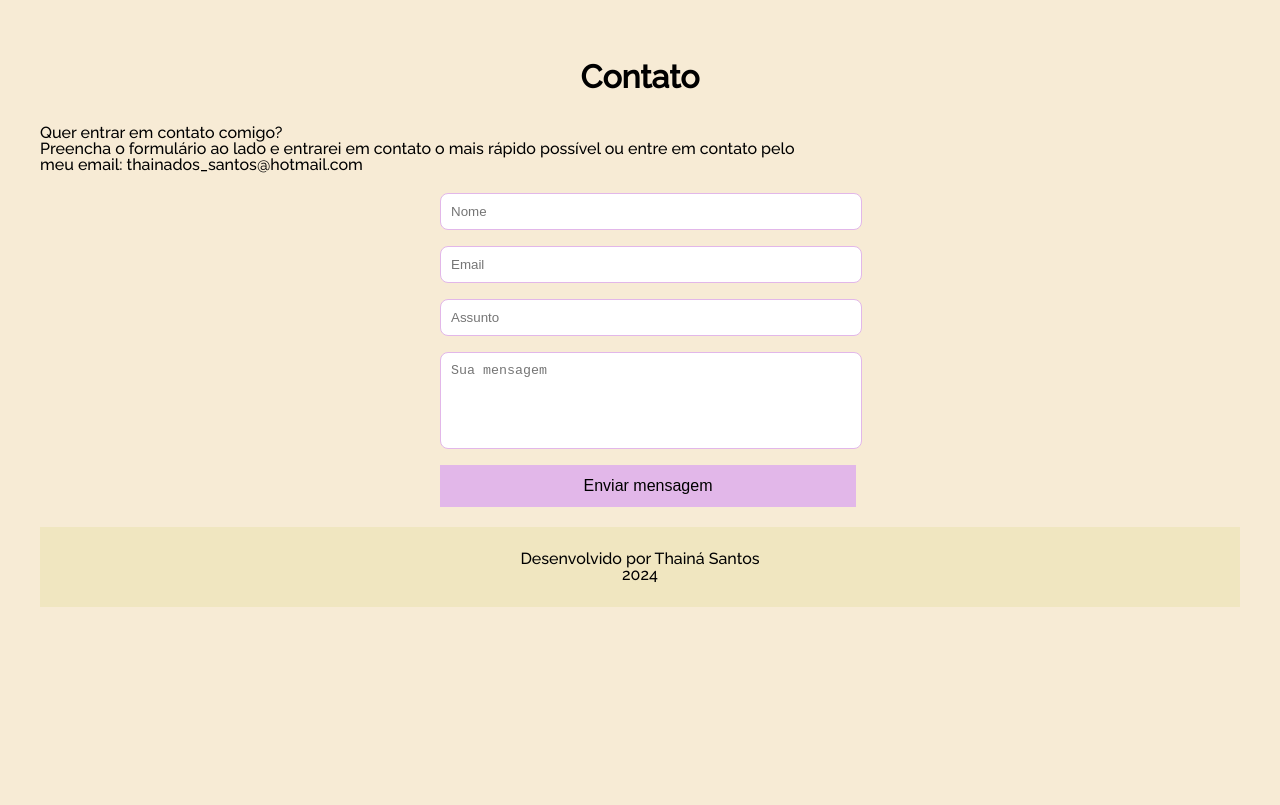
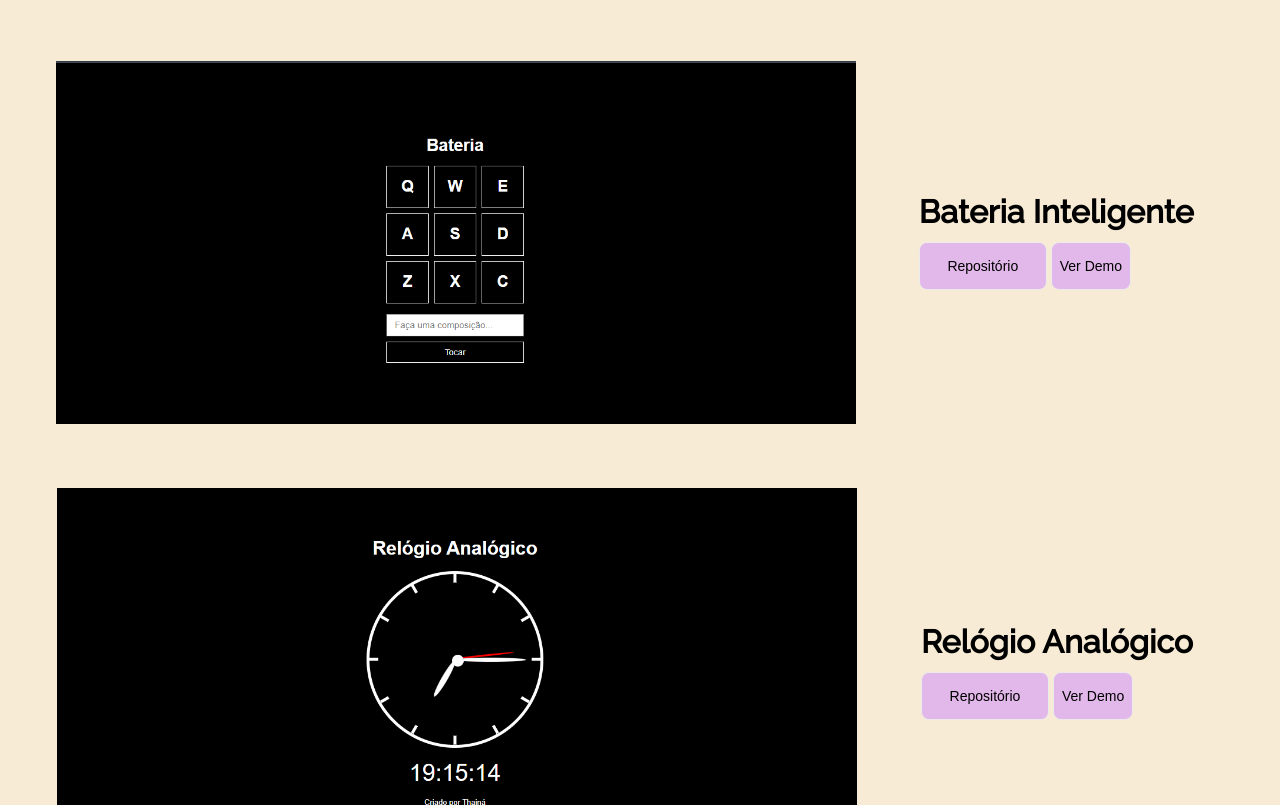
Before and after one commit to ThainaSantoss/Meu_portfolio, a plain HTML site: page index.html in a window 1280 px wide. Shown: the part 3462-4267 px from the top of the page. Before the commit the page ends 4109 px from the top, so only its background shows below. Drawn offline with Linux system fonts and the light colour scheme.

Commit message:
Update website files

```diff
--- a/index.html
+++ b/index.html
@@ -158,13 +158,6 @@
                       <li class="academic__courses__subtitle"><p>Em andamento - B7 Web</p></li>
                   </ul>
               </div>
-              <div class="academic__courses__box">
-                  <ul class="academic__courses__list">
-                      <li class="academic__courses__img"><img src="./assets/one-logo.png" alt="logo oracle"></li>
-                      <li class="academic__courses__title"><h4>One - Oracle Next Education</h4></li>
-                      <li class="academic__courses__subtitle"><p>Em andamento - Alura e Oracle</p></li>
-                  </ul>
-              </div>
           </div>
       </section>
 
@@ -212,6 +205,32 @@
                       </div>
               </div>
           </div>
+          <div class="experiencie__box">
+            <!-- Insira a logo/captura de seu projeto/trabalho -->
+            <img class="experience__img" src="./assets/bateria.png" alt="foto projeto bateria">
+            <div class="experience__info">
+                <h2 class="experience__title">Bateria Inteligente</h2>
+                <h3 class="experience__text"></h3>
+                    <div class="experience__description">
+                        <!-- Insira a link para demonstração do projeto no Github e/ou GithubPages -->
+                            <span class="experience__repo"><a href="https://github.com/ThainaSantoss/bateria-inteligente"><button class="experiencia__botao--repo">Repositório</button></a></span>
+                            <span class="experience__demo"><a href="https://thainasantoss.github.io/bateria-inteligente/"><button class="experiencia__botao--demo">Ver Demo</button></a></span>
+                    </div>
+                </div>
+            </div>
+            <div class="experiencie__box">
+                <!-- Insira a logo/captura de seu projeto/trabalho -->
+                <img class="experience__img" src="./assets/relogio-analogico.png" alt="foto relogio analogico">
+                <div class="experience__info">
+                    <h2 class="experience__title">Relógio Analógico</h2>
+                    <h3 class="experience__text"></h3>
+                        <div class="experience__description">
+                            <!-- Insira a link para demonstração do projeto no Github e/ou GithubPages -->
+                                <span class="experience__repo"><a href="https://github.com/ThainaSantoss/projeto-relogio-analogico"><button class="experiencia__botao--repo">Repositório</button></a></span>
+                                <span class="experience__demo"><a href="https://thainasantoss.github.io/projeto-relogio-analogico/"><button class="experiencia__botao--demo">Ver Demo</button></a></span>
+                        </div>
+                    </div>
+                </div>
 
           <!-- Sessão de Contato -->
           <section id="contato" class="formcontato">
--- a/styles/sobre.css
+++ b/styles/sobre.css
@@ -147,7 +147,7 @@ section.experience{
     flex-wrap: wrap;
 }
 
-.experiencie__box:nth-child(3) {
+.experiencie__box:nth-child(7) {
     flex-direction: row-reverse;
 }
 
```
Also changed, not shown: assets/bateria.png (added), assets/img-projeto.png (added), assets/relogio-analogico.png (added), 1 other file.
